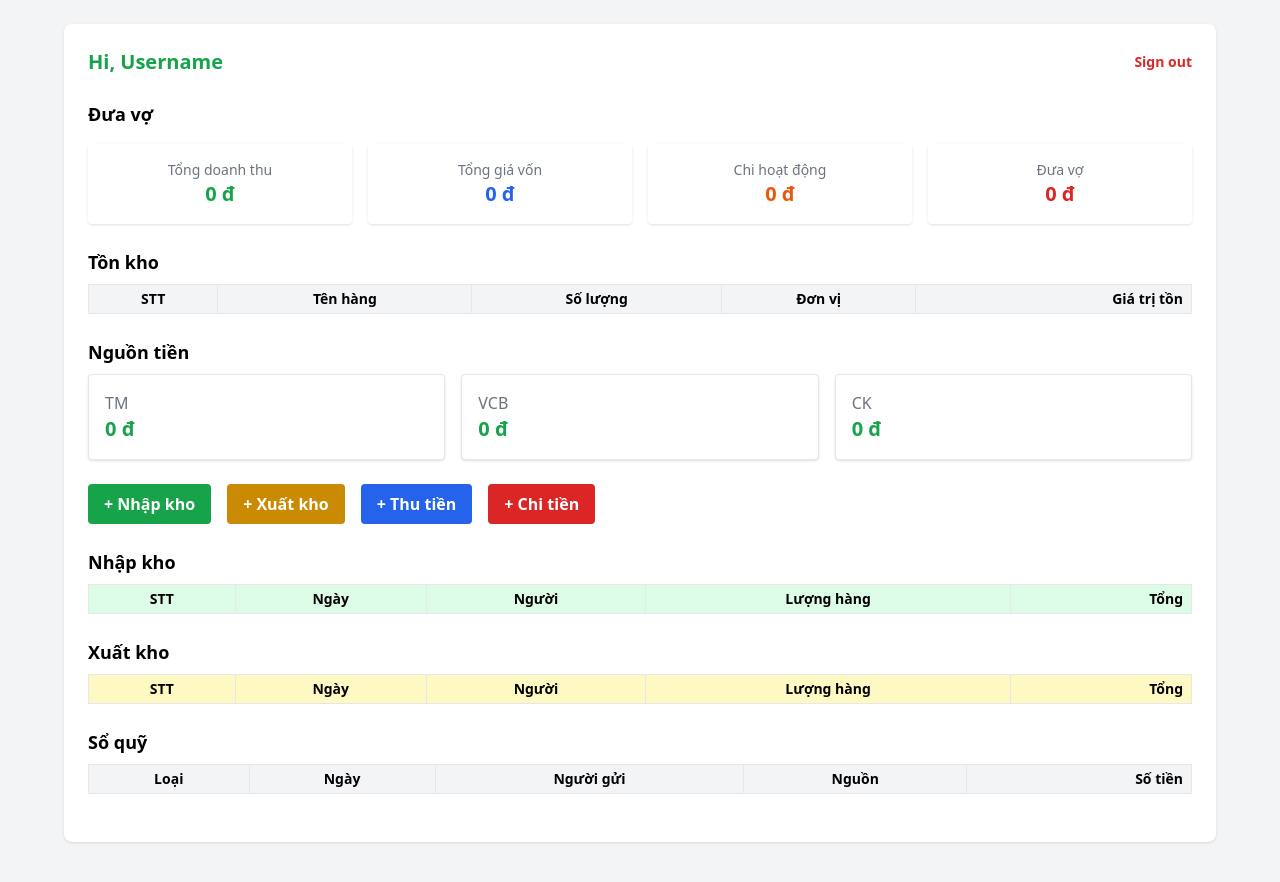
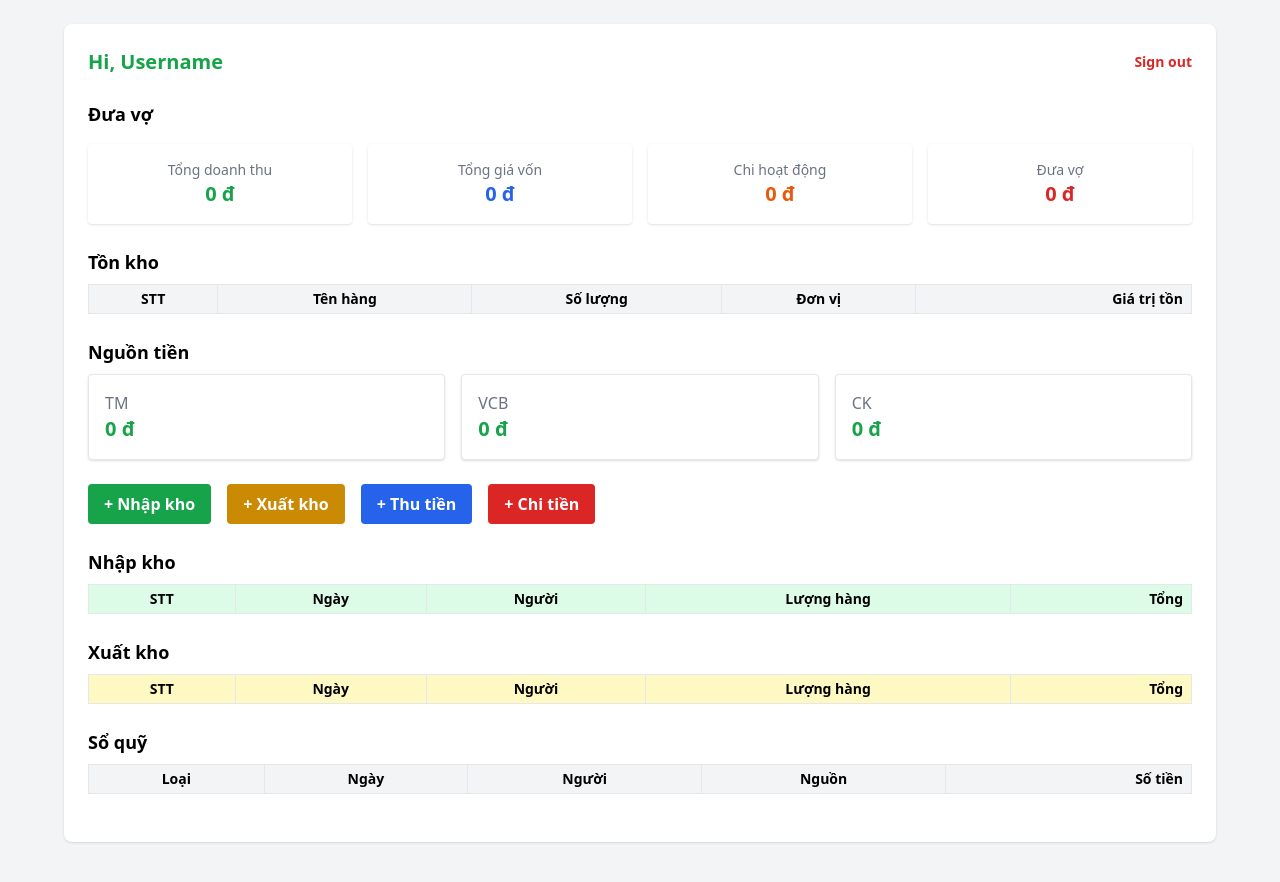
Before and after one commit to phelieuandan/phelieuandan.github.io, a Jekyll site: the page dashboard.html, which Jekyll copies as it is, in a window 1280 px wide. Shown: the top 882 px of the page. Built offline with Jekyll 4.4.1, drawn with Linux system fonts in a browser that asks for light colours; nearby versions of some CDN libraries; comment, search, counter and statistics services are not loaded.

Commit message:
Update dashboard.html

```diff
--- a/dashboard.html
+++ b/dashboard.html
@@ -199,7 +199,7 @@
         <tr>
           <th class="border px-2 py-1">Loại</th>
           <th class="border px-2 py-1">Ngày</th>
-          <th class="border px-2 py-1">Người gửi</th>
+          <th class="border px-2 py-1">Người</th>
           <th class="border px-2 py-1">Nguồn</th>
           <th class="border px-2 py-1 text-right">Số tiền</th>
         </tr>
```
